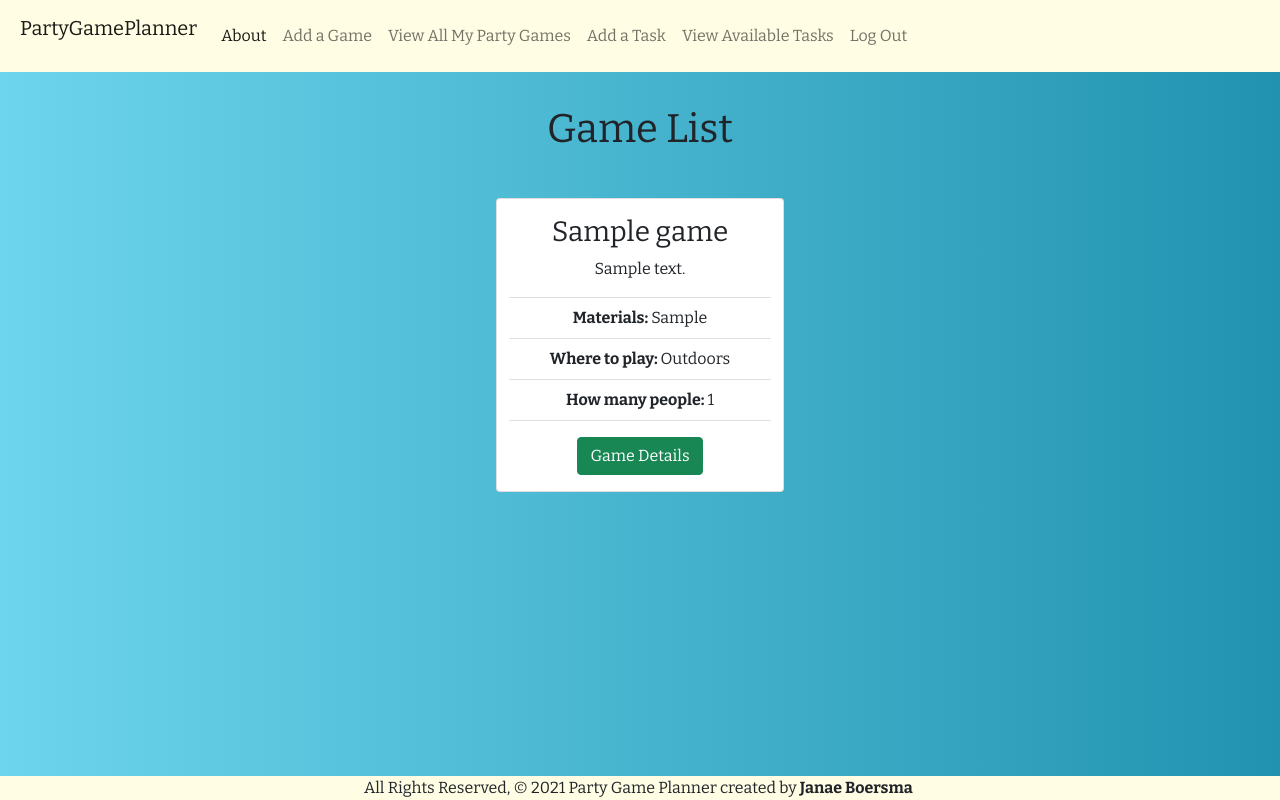
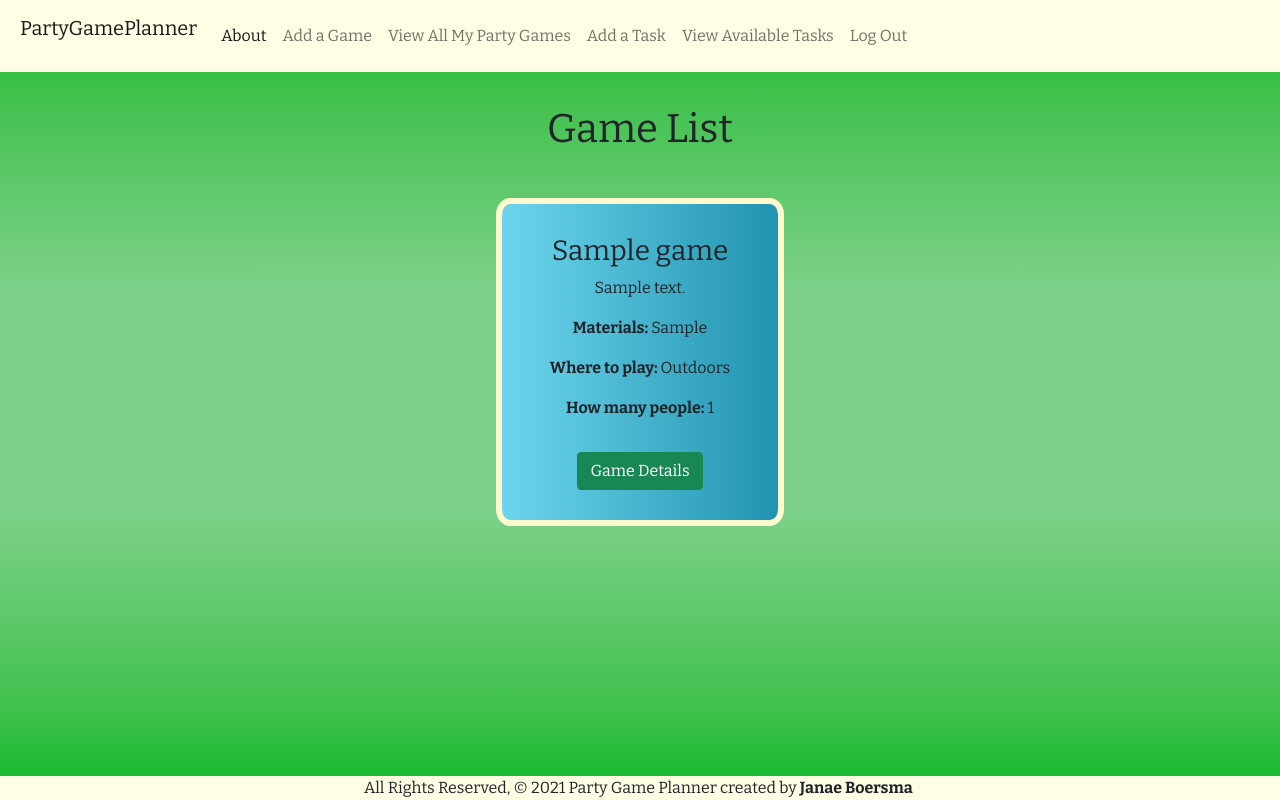
Before and after one commit to janae-b/partygameplanner, a Django app: page /games/ in a window 1280 px wide. Run offline with Django 3.2, Linux system fonts and the light colour scheme; a user stored in the database is signed in; tables that the repository leaves empty hold one stand-in row (values such as "Sample post").

Commit message:
made styling progress

```diff
--- a/main_app/models.py
+++ b/main_app/models.py
@@ -44,16 +44,12 @@ class Plan(models.Model):
 
 
 class Game(models.Model):
-  name = models.CharField(max_length=100, help_text="Enter the name")
-  description = models.TextField(max_length=250, help_text="Enter a description of the game")
+  name = models.CharField(max_length=100)
+  description = models.TextField(max_length=250)
   instructions = models.TextField(max_length=350,
-  help_text="Enter your instructions",
-  default= '''1.
-2.
-3.
-4. ''')
-  materials = models.CharField(max_length=100, help_text="Enter the materials you will need")
-  number = models.IntegerField(default=5, help_text="Enter the number of people who can play")
+  default= '1.')
+  materials = models.CharField(max_length=100)
+  number = models.IntegerField(default=5)
   where = models.CharField(max_length=1,
     choices=WHERE,
     default=WHERE[0][0])
--- a/main_app/static/css/style.css
+++ b/main_app/static/css/style.css
@@ -3,10 +3,9 @@ body {
   font-family: 'Bitter', serif;
   min-height: 100vh;
   flex-direction: column;
-  margin: 0; */
-  background: #2193b0;
-  background: -webkit-linear-gradient(to right, #6dd5ed, #2193b0);
-  background: linear-gradient(to right, #6dd5ed, #2193b0);
+  margin: 0;
+  background-image: linear-gradient(to bottom, #08b828, #38bf45, #52c55e, #68cb74, #7dd189, #7dd189, #7dd189, #7dd189, #68cb74, #52c55e, #38bf45, #08b828);
+  background-size: cover;
 }
 
 /* .navbar {
@@ -40,6 +39,13 @@ h1 {
   margin-bottom: 4%;
 }
 
+table {
+  margin: 10px;
+  padding: 50px;
+  justify-content: center;
+  margin-bottom: 50px;;
+}
+
 html {
   height:100%;
 }
@@ -48,6 +54,27 @@ html {
   margin-top: 20%;
   margin-bottom: 20%;
   padding: 20%;
+}
+
+.card {
+  background: #2193b0;
+  background: -webkit-linear-gradient(to right, #6dd5ed, #2193b0);
+  background: linear-gradient(to right, #6dd5ed, #2193b0);
+  border-radius: 5%;
+  border-color: lemonchiffon;
+  border-width: .4rem;
+  padding: 5%;
+}
+
+.card-game-detail {
+  background: #2193b0;
+  background: -webkit-linear-gradient(to right, #6dd5ed, #2193b0);
+  background: linear-gradient(to right, #6dd5ed, #2193b0);
+  padding: 5%;
+  margin-bottom: 2%;
+  border-radius: 2%;
+  border-color: lemonchiffon;
+  border-width: .2rem;
 }
 
 .card-task {
--- a/main_app/templates/games/index.html
+++ b/main_app/templates/games/index.html
@@ -11,11 +11,11 @@
         <h3 class="card-title">{{ game.name }}</h3>
         <p class="card-text">{{ game.description }}</p>
       </div>
-      <ul class="list-group list-group-flush">
-        <li class="list-group-item"><strong>Materials: </strong>{{ game.materials }}</li>
-        <li class="list-group-item"><strong>Where to play: </strong>{{ game.get_where_display }}</li>
-        <li class="list-group-item"><strong>How many people: </strong>{{ game.number }}</li>
-      </ul>
+      {% comment %} <ul class="list-group list-group-flush"> {% endcomment %}
+        <p><strong>Materials: </strong>{{ game.materials }}</p>
+        <p><strong>Where to play: </strong>{{ game.get_where_display }}</p>
+        <p><strong>How many people: </strong>{{ game.number }}</p>
+      {% comment %} </ul> {% endcomment %}
       <div class="card-body">
             <a href="{% url 'detail' game.id %}" class="btn btn-success">Game Details</a>
       </div>
```
Also changed, not shown: main_app/templates/games/detail.html (+7 -15 lines), main_app/migrations/0019_auto_20210513_1439.py (added).
